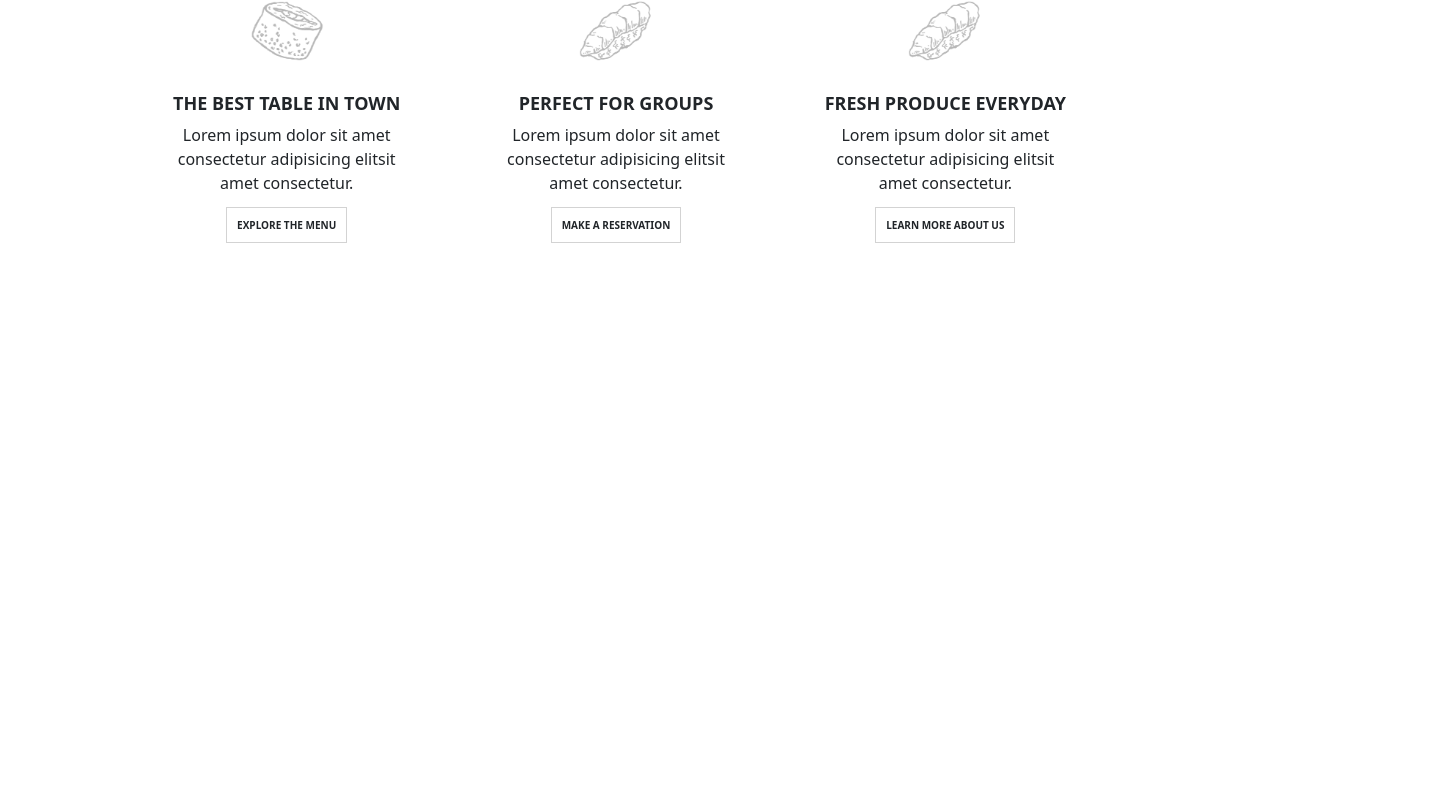
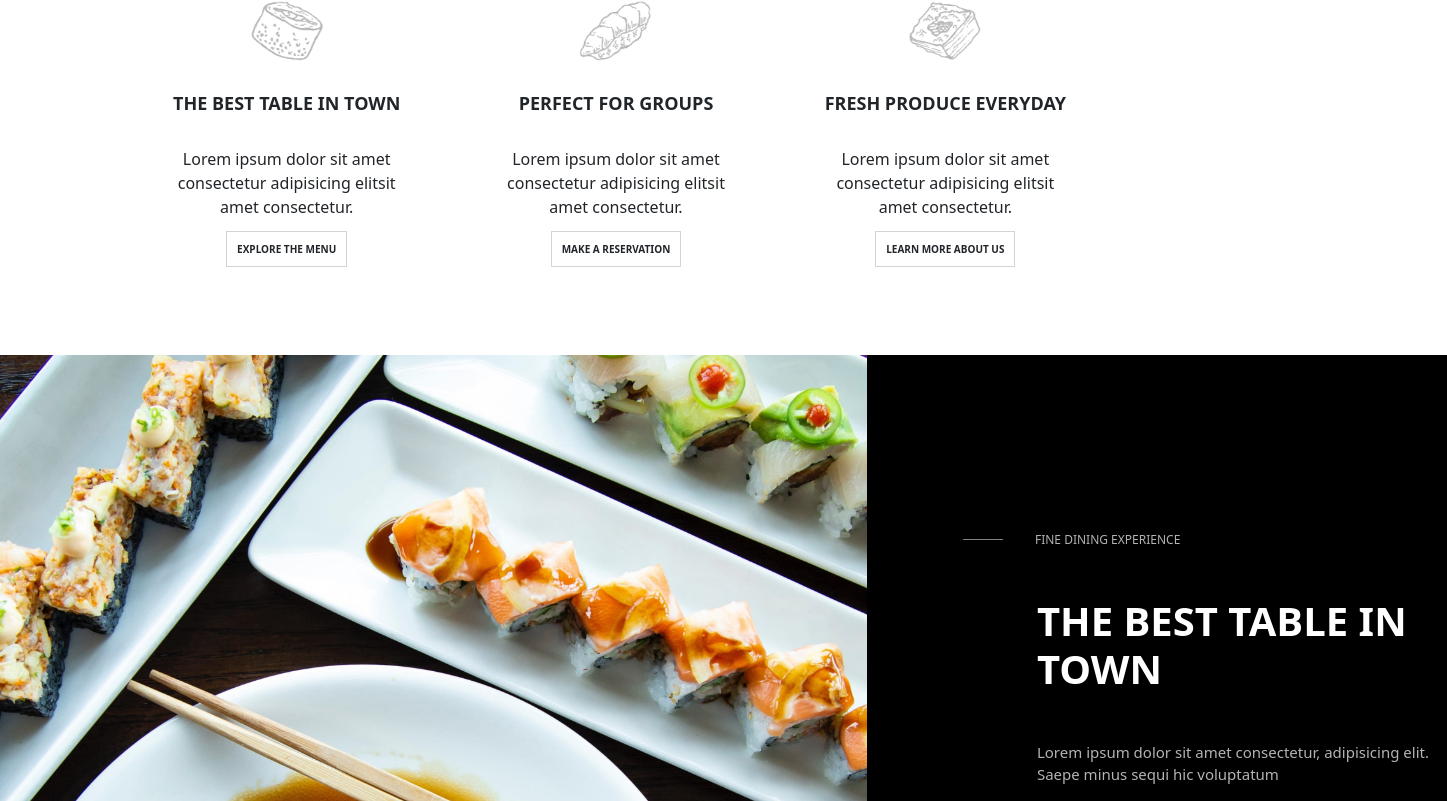
Before and after one commit to Emanuele117/proj-html-vuejs, a Vue app: page / in a window 1280 px wide. Shown: the part 1435-2236 px from the top of the page, 1447 px wide, since content can reach past the window. Before the commit the page ends 1678 px from the top, so only its background shows below. Built offline with nearby package versions, Linux system fonts and the light colour scheme.

Commit message:
Sezione2 Sitemain completata

```diff
--- a/src/components/Sezione1.vue
+++ b/src/components/Sezione1.vue
@@ -40,7 +40,7 @@
       </div>
       <!-- /make a reservation -->
       <div class="sushi1">
-        <img src="../assets/sushi-2.png" alt="sushi1" class="img-sushi" />
+        <img src="../assets/sushi-3.png" alt="sushi1" class="img-sushi" />
         <h2 class="titolo-sushi">FRESH PRODUCE EVERYDAY</h2>
         <p class="p-sushi">
           Lorem ipsum dolor sit amet consectetur adipisicing elitsit amet
@@ -80,6 +80,7 @@ export default {};
       font-size: 18px;
       font-weight: bold;
       margin-top: 2rem;
+      margin-bottom: 2rem;
     }
     .bottone-sushi {
       border: 1px solid lightgray;
--- /dev/null
+++ b/src/components/Sezione2.vue
@@ -0,0 +1,79 @@
+<template>
+  <div class="contenitore-general">
+    <img src="../assets/slider32x.jpg" alt="" class="img-sushi" />
+    <div class="testo">
+      <div class="contenitore-linea">
+        <span class="linea"></span>
+        <p class="p-linea">FINE DINING EXPERIENCE</p>
+      </div>
+      <div class="menu">
+        <h1 class="titolo-menu">THE BEST TABLE IN TOWN</h1>
+        <p class="p-menu">
+          Lorem ipsum dolor sit amet consectetur, adipisicing elit. Saepe minus
+          sequi hic voluptatum
+        </p>
+        <span class="bottone">EXPLORE THE MENU</span>
+      </div>
+    </div>
+  </div>
+</template>
+
+<script>
+export default {};
+</script>
+
+<style lang="scss">
+.contenitore-general {
+  display: flex;
+  margin-top: 6rem;
+  .img-sushi {
+    width: 900px;
+    height: 100vh;
+  }
+  .testo {
+    background-color: black;
+    height: 100vh;
+    width: 700px;
+    .contenitore-linea {
+      display: flex;
+      margin-left: 6rem;
+      margin-top: 11rem;
+      .p-linea {
+        margin-left: 2rem;
+        color: white;
+        opacity: 70%;
+        font-size: 12px;
+      }
+      .linea {
+        width: 40px;
+        height: 1px;
+        background-color: grey;
+        margin-top: 8px;
+      }
+    }
+    .menu {
+      margin-left: 170px;
+      margin-top: 2rem;
+      width: 410px;
+      .titolo-menu {
+        font-weight: bold;
+        color: white;
+        font-size: 40px;
+        margin-bottom: 3rem;
+      }
+      .p-menu {
+        color: white;
+        opacity: 70%;
+        margin-bottom: 3rem;
+        font-size: 15px;
+      }
+      .bottone {
+        padding: 10px;
+        color: white;
+        font-size: 10px;
+        border: 1px solid white;
+      }
+    }
+  }
+}
+</style>
--- a/src/components/SiteMain.vue
+++ b/src/components/SiteMain.vue
@@ -1,12 +1,17 @@
 <template>
-  <Sezione1 />
+  <div>
+    <Sezione1 />
+    <Sezione2 />
+  </div>
 </template>
 
 <script>
 import Sezione1 from "./Sezione1.vue";
+import Sezione2 from "./Sezione2.vue";
 export default {
   components: {
     Sezione1,
+    Sezione2,
   },
 };
 </script>
```
Also changed, not shown: src/assets/slider32x.jpg (added).
